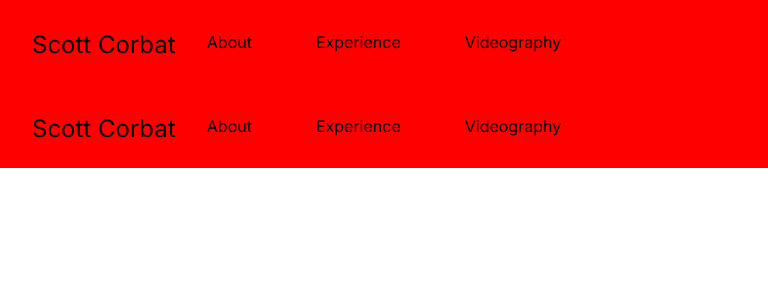
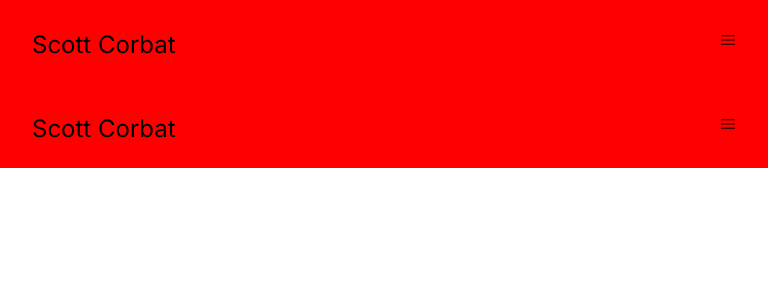
Before and after one commit to combateer3/nextjs-website, a Next.js app: page /navbar in a window 768 px wide. Shown: the top 300 px of the page. Built offline with nearby package versions, Linux system fonts and the light colour scheme.

Commit message:
added very basic responsive navbar

```diff
--- a/app/globals.css
+++ b/app/globals.css
@@ -14,3 +14,7 @@ a {
   color: inherit;
   text-decoration: none;
 }
+
+button {
+  all: unset;
+}
--- a/app/navbar/navbar.module.css
+++ b/app/navbar/navbar.module.css
@@ -18,3 +18,44 @@
     gap: 4rem;
     margin: 0 auto;
 }
+
+.mobile-menu-icon {
+    display: none;
+}
+
+/* TABLET SCREENS */
+@media screen and (min-width: 768px) and (max-width: 1080px) {
+    .link-list {
+        margin-right: 1.5rem;
+    }
+}
+
+/* MOBILE SCREENS */
+@media screen and (max-width: 768px) {
+    .link-list {
+        flex-direction: column;
+        margin-right: 1rem;
+        gap: 1rem;
+        display: none;
+        position: fixed;
+        right: 2rem;
+        background: purple;
+    }
+
+    .link-list[data-visible="true"] {
+        display: inherit;
+    }
+
+    .link-list li {
+        padding: 1rem;
+    }
+
+    .mobile-menu-icon {
+        display: block;
+        margin-left: auto;
+    }
+
+    .mobile-menu-icon:hover {
+        cursor: pointer;
+    }
+}
--- a/app/navbar/page.tsx
+++ b/app/navbar/page.tsx
@@ -1,12 +1,24 @@
+'use client'
+
+import React from 'react'
 import Link from 'next/link'
+import { RxHamburgerMenu } from "react-icons/rx"
+import clsx from 'clsx'
 
 import styles from './navbar.module.css'
 
 export default function NavBar() {
+    const [mobileMenuVisible, setMobileMenuVisible] = React.useState(false)
+
+    function onMobileMenuClick() {
+        setMobileMenuVisible(!mobileMenuVisible)
+    }
+
     return (
         <nav className={styles['navbar']}>
             <p><Link href="/">Scott Corbat</Link></p>
-            <ul className={styles['link-list']}>
+            <button onClick={onMobileMenuClick} className={styles['mobile-menu-icon']}><RxHamburgerMenu/></button>
+            <ul className={styles['link-list']} data-visible={mobileMenuVisible}>
                 <li><Link href="about">About</Link></li>
                 <li><Link href="experience">Experience</Link></li>
                 <li><Link href="videography">Videography</Link></li>
--- a/app/page.tsx
+++ b/app/page.tsx
@@ -2,7 +2,7 @@ import styles from './page.module.css'
 
 export default function Root() {
   return (
-    <main>
+    <main className={styles['main']}>
       <p>This is the main element!</p>
     </main>
   )
```
Also changed, not shown: package.json (+5 -3 lines), 1 other file (tests, documents, lock files or other folders).
